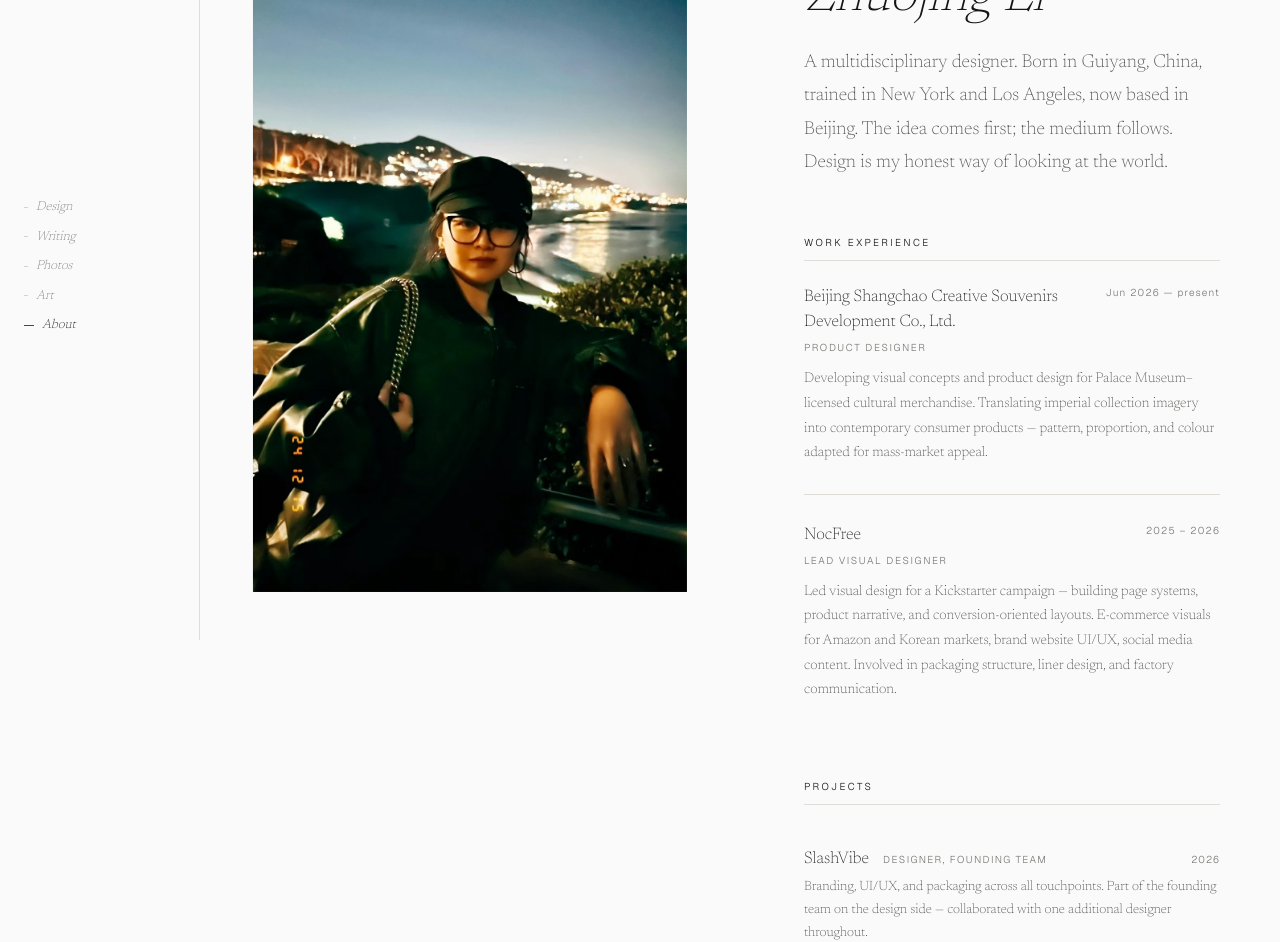
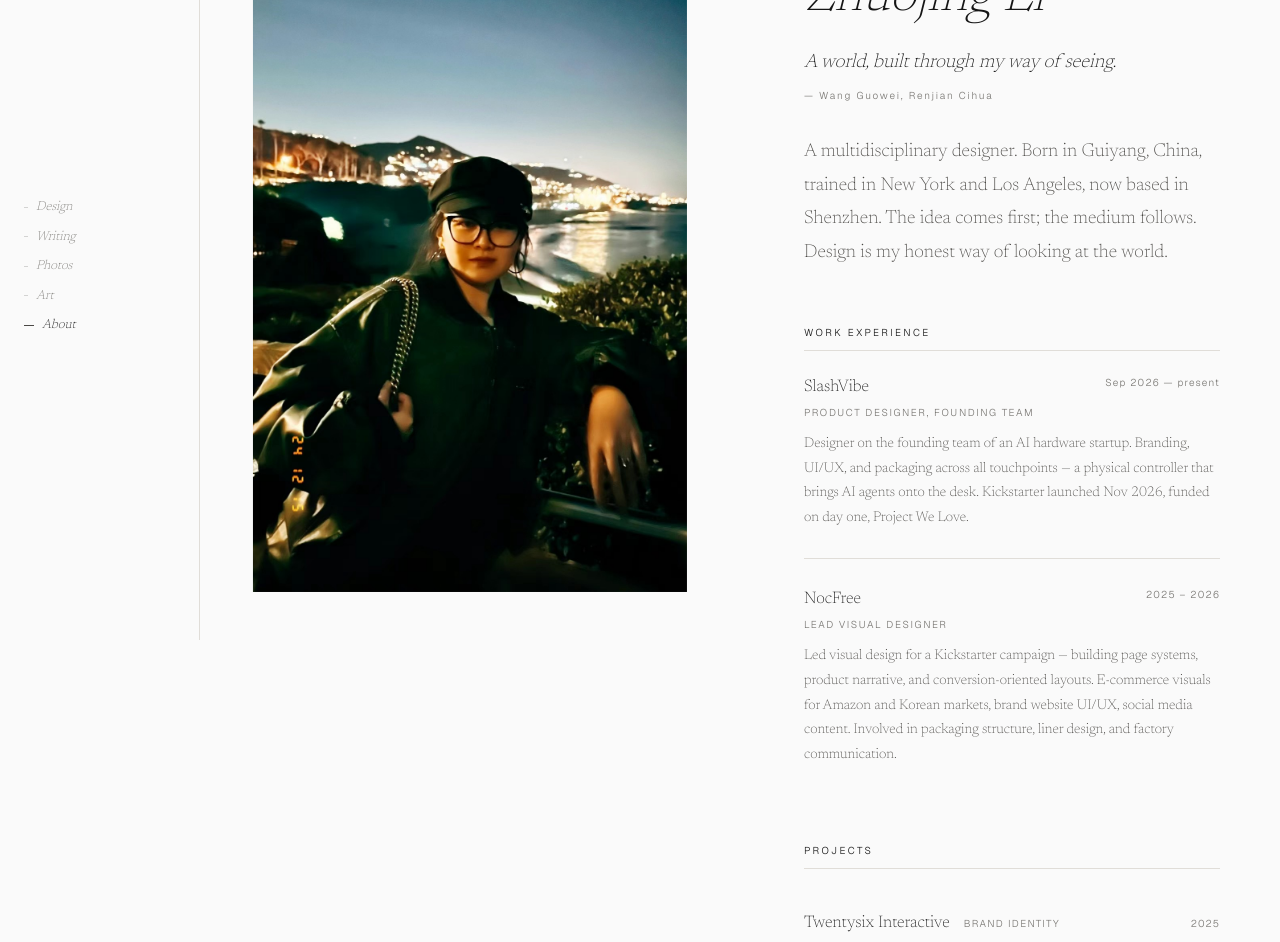
Before and after one commit to SherryLi8/zhuojing-site, a Next.js app: page /about in a window 1280 px wide. Shown: the part 160-1102 px from the top of the page. Built offline with nearby package versions, Linux system fonts and the light colour scheme.

Commit message:
Update bio: based in Shenzhen; SlashVibe as current role; hero tagline; preload hover images

```diff
--- a/app/about/page.tsx
+++ b/app/about/page.tsx
@@ -128,7 +128,9 @@ const data = {
   en: {
     name: "Zhuojing Li",
     tagline: "BRAND IDENTITY · PACKAGING · UI/UX",
-    bio: "A multidisciplinary designer. Born in Guiyang, China, trained in New York and Los Angeles, now based in Beijing. The idea comes first; the medium follows. Design is my honest way of looking at the world.",
+    epigraph: "A world, built through my way of seeing.",
+    epigraphAttr: "— Wang Guowei, Renjian Cihua",
+    bio: "A multidisciplinary designer. Born in Guiyang, China, trained in New York and Los Angeles, now based in Shenzhen. The idea comes first; the medium follows. Design is my honest way of looking at the world.",
     workTitle: "WORK EXPERIENCE",
     projectsTitle: "PROJECTS",
     educationTitle: "EDUCATION",
@@ -136,10 +138,10 @@ const data = {
     contactTitle: "CONTACT",
     work: [
       {
-        org: "Beijing Shangchao Creative Souvenirs Development Co., Ltd.",
-        role: "Product Designer",
-        period: "Jun 2026 — present",
-        desc: "Developing visual concepts and product design for Palace Museum–licensed cultural merchandise. Translating imperial collection imagery into contemporary consumer products — pattern, proportion, and colour adapted for mass-market appeal.",
+        org: "SlashVibe",
+        role: "Product Designer, Founding Team",
+        period: "Sep 2026 — present",
+        desc: "Designer on the founding team of an AI hardware startup. Branding, UI/UX, and packaging across all touchpoints — a physical controller that brings AI agents onto the desk. Kickstarter launched Nov 2026, funded on day one, Project We Love.",
       },
       {
         org: "NocFree",
@@ -149,12 +151,6 @@ const data = {
       },
     ],
     projects: [
-      {
-        org: "SlashVibe",
-        role: "Designer, Founding Team",
-        period: "2026",
-        desc: "Branding, UI/UX, and packaging across all touchpoints. Part of the founding team on the design side — collaborated with one additional designer throughout.",
-      },
       {
         org: "Twentysix Interactive",
         role: "Brand Identity",
@@ -199,7 +195,9 @@ const data = {
   zh: {
     name: "李卓璟",
     tagline: "品牌设计 · 包装设计 · UI/UX",
-    bio: "跨媒介设计师。生于贵阳，中国，求学于纽约与洛杉矶，现居北京。想法先行，媒介随后。做设计是我诚实地注视世界的方式。",
+    epigraph: "以我观物，故物皆著我之色彩。",
+    epigraphAttr: "——王国维《人间词话》",
+    bio: "跨媒介设计师。生于贵阳，中国，求学于纽约与洛杉矶，现居深圳。想法先行，媒介随后。做设计是我诚实地注视世界的方式。",
     workTitle: "工作经历",
     projectsTitle: "项目经历",
     educationTitle: "教育背景",
@@ -207,10 +205,10 @@ const data = {
     contactTitle: "联系方式",
     work: [
       {
-        org: "北京尚潮创意纪念品开发有限公司",
-        role: "产品设计师",
-        period: "2026年6月 — 至今",
-        desc: "为故宫博物院授权文创商品开发视觉概念与产品设计。将故宫藏品图像转化为当代消费产品，在图案、比例与色彩的适配中面向大众市场。",
+        org: "SlashVibe",
+        role: "产品设计师，初创团队",
+        period: "2026年9月 — 至今",
+        desc: "AI 硬件初创团队的设计师，负责品牌、UI/UX、包装与众筹全链路。产品是一款把 AI agent 带回桌面的实体控制器，Kickstarter 2026 年 11 月上线，首日达标并获选 Project We Love。",
       },
       {
         org: "NocFree",
@@ -220,12 +218,6 @@ const data = {
       },
     ],
     projects: [
-      {
-        org: "SlashVibe",
-        role: "设计师，初创团队",
-        period: "2026",
-        desc: "作为初创团队设计方向成员，负责品牌标识、UI/UX 与包装的全链路设计，与另一名设计师协作完成。",
-      },
       {
         org: "二十六游戏工作室",
         role: "品牌视觉",
@@ -319,6 +311,18 @@ export default function About() {
               }}
             >{c.name}</motion.h1>
           </div>
+
+          <FadeUp delay={0.05}>
+            <p style={{
+              fontFamily: "var(--font-newsreader),serif", fontStyle: "italic", fontWeight: 200,
+              fontSize: "clamp(17px,1.5vw,21px)", lineHeight: 1.8, color: "var(--dark)",
+              maxWidth: 460, marginBottom: 8,
+            }}>{c.epigraph}</p>
+            <p style={{
+              fontFamily: "var(--font-geist),sans-serif", fontSize: 10,
+              letterSpacing: "0.18em", color: "var(--faint)", marginBottom: 32,
+            }}>{c.epigraphAttr}</p>
+          </FadeUp>
 
           <FadeUp delay={0.1}>
             <p style={{
--- a/app/page.tsx
+++ b/app/page.tsx
@@ -584,6 +584,14 @@ export default function Home() {
     return () => window.removeEventListener("scroll", fn);
   }, []);
 
+  // Preload cursor scatter images so the first hover has no delay
+  useEffect(() => {
+    [...CURSOR_IMAGES, ...PROFILE_CURSOR_IMAGES].forEach((src) => {
+      const img = new Image();
+      img.src = src;
+    });
+  }, []);
+
   // Cursor scatter: section 0 = design images, section 1 = profile images
   useEffect(() => {
     if (!topVis) return;
@@ -667,31 +675,19 @@ export default function Home() {
           paddingTop: TOP_BAR_HEIGHT,
         }}>
 
-          {/* Poem */}
+          {/* Tagline — small and quiet; the poem moved to About */}
           <div style={{ textAlign: "center", marginBottom: "6vh", position: "relative", zIndex: 60 }}>
-            <AnimatePresence mode="wait">
-              {lang === "zh" ? (
-                <motion.div key="zh" initial={{ opacity: 0, filter: "blur(8px)" }}
-                  animate={{ opacity: 1, filter: "blur(0px)" }}
-                  exit={{ opacity: 0, filter: "blur(8px)" }}
-                  transition={{ duration: 0.5, ease: [0.25, 0, 0, 1] }}
-                  style={{ lineHeight: 1.55 }}
-                >
-                  <ML text="以我观物，"        delay={0.1}  s={ps}/>
-                  <ML text="故物皆著我之色彩。" delay={0.45} s={ps}/>
-                </motion.div>
-              ) : (
-                <motion.div key="en" initial={{ opacity: 0, filter: "blur(8px)" }}
-                  animate={{ opacity: 1, filter: "blur(0px)" }}
-                  exit={{ opacity: 0, filter: "blur(8px)" }}
-                  transition={{ duration: 0.5, ease: [0.25, 0, 0, 1] }}
-                  style={{ lineHeight: 1.55 }}
-                >
-                  <ML text="A world,"                        delay={0.1}  s={ps}/>
-                  <ML text="built through my way of seeing." delay={0.45} s={ps}/>
-                </motion.div>
-              )}
-            </AnimatePresence>
+            <motion.div
+              initial={{ opacity: 0, filter: "blur(8px)" }}
+              animate={{ opacity: 1, filter: "blur(0px)" }}
+              transition={{ duration: 0.5, ease: [0.25, 0, 0, 1] }}
+              style={{
+                fontFamily: "var(--font-geist),sans-serif",
+                fontSize: 10, letterSpacing: "0.24em", color: "var(--dim)",
+              }}
+            >
+              {lang === "zh" ? "品牌设计 · 包装设计 · UI/UX" : "BRAND IDENTITY · PACKAGING · UI/UX"}
+            </motion.div>
           </div>
 
           {/* Arrow — fades out on scroll */}
```
